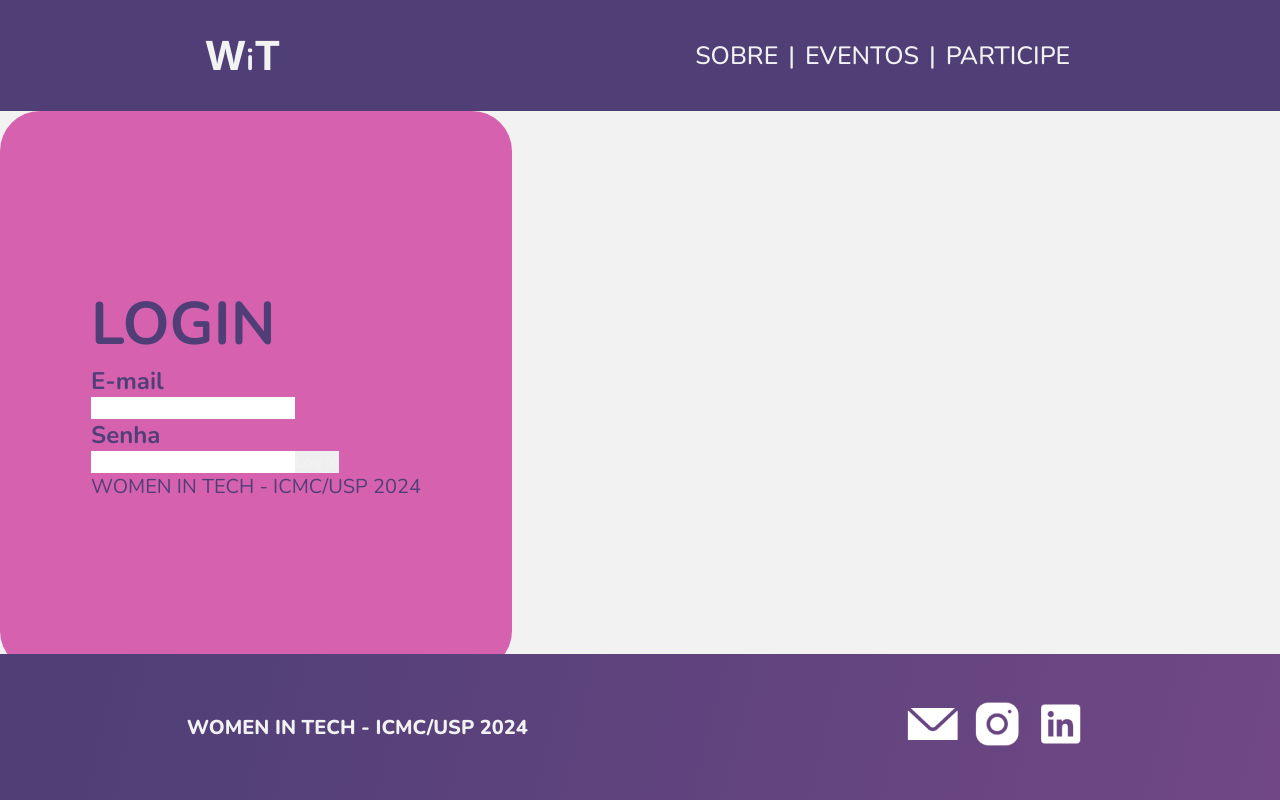
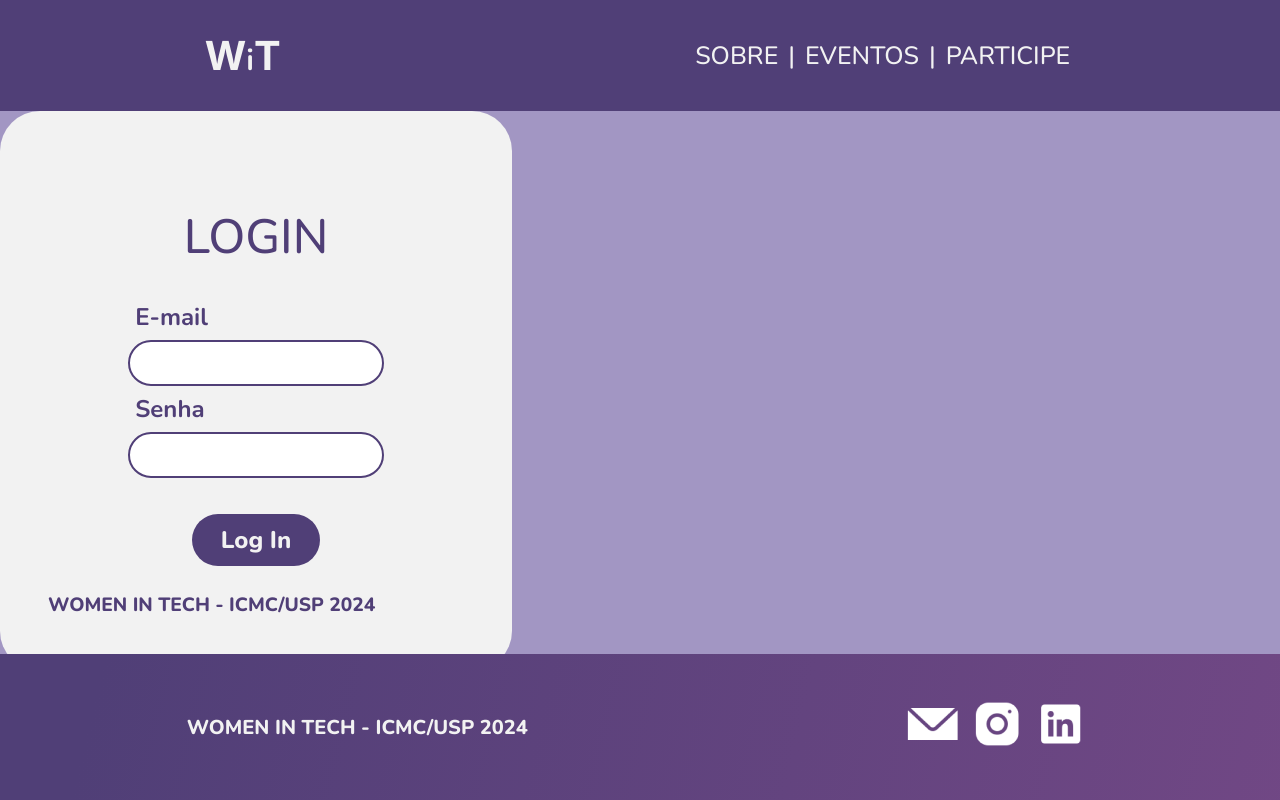
Before and after one commit to WiT-USP/site-wit-front, a React (Create React App) app: page / in a window 1280 px wide. Built offline with nearby package versions, Linux system fonts and the light colour scheme.

Commit message:
HotFix: ajeitando o modal de login

```diff
--- a/src/components/modal-login/index.tsx
+++ b/src/components/modal-login/index.tsx
@@ -6,7 +6,7 @@
     const [email, setEmail] = useState('');
     const [senha, setSenha] = useState('');
 
-    const handleChangeId = (event: any) => {
+    const handleChangeEmail = (event: any) => {
         setEmail(event.target.value);
     };
 
@@ -16,15 +16,17 @@
     return (
         <Container>
             <div className ="modal">
-                <form action="#" method="post">
+                <form className="modal-form" action="#" method="post">
                     <h1>LOGIN</h1>
-                    <h2 className="text">E-mail</h2>
-                    <input type="text" value={email} onChange={handleChangeId} />
-                    <h2 className="text">Senha</h2>
-                    <input type="text" value={senha} onChange={handleChangeSenha} />
-                    <button className="btn" type="submit">Log In</button>
+                    <div id="itens" className="modal">
+                        <h2 className="modal-text">E-mail</h2>
+                        <input className="modal-input" type="text" value={email} onChange={handleChangeEmail} />
+                        <h2 className="modal-text">Senha</h2>
+                        <input className="modal-input" type="text" value={senha} onChange={handleChangeSenha} />
+                    </div>
+                    <button className="modal-btn" type="submit">Log In</button>
                 </form>
-                <p>WOMEN IN TECH - ICMC/USP 2024</p>
+                <p className="modal-p">WOMEN IN TECH - ICMC/USP 2024</p>
             </div>
         </Container>
     )
--- a/src/components/modal-login/style.ts
+++ b/src/components/modal-login/style.ts
@@ -1,7 +1,7 @@
 import { styled } from "styled-components";
 
 export const Container = styled.div`
-    background: var(--cor-rosa);
+    background: var(--cor-branco);
     display: flex;
     height: 70vh;
     width: 40vw;
@@ -11,30 +11,61 @@
     justify-content: center;
 
     h1 {
-        font-weight: 500px;
-        font-size: 60px;
+        font-weight: 500;
+        font-size: 3em;
+        margin: 0.5em;
     }
 
-    h2 {
-        font-weight: 700px;
-        font-size: 24px;
+    .modal-form {
+        display: flex;
+        flex-direction: column;
+        align-items: center;
     }
 
-    form input {
-        border: 1px solid var(--cor-roxo-escuro)
-        border-radius: 60px;
-        adding: 15px;
+    #itens {
+        display: flex;
+        flex-direction: column;
+        align-items: left;
     }
 
-    p {
+    .modal-text {
+        display: flex;
+        text-align: left;
+        align-items: flex-start;
         justify-content: flex-start;
-        font-weight: 800px;
-        font-size: 20px;
-        align-items: flex-end;
+        font-weight: 700;
+        font-size: 1.5em;
+        margin: 0.3em;
     }
 
-    .btn {
-        backgound: var(--cor-roxo-escuro);
-        color: var(--cor-branco)
+    .modal-input {
+        background: (--cor-branco);
+        border: 2px solid var(--cor-roxo-escuro);
+        border-radius: 60px;
+        padding: 10px;
+        width: 20vw;
+        font-type: var(--font-family);
+    }
+
+    .modal-btn {
+        align-items: center;
+        background: var(--cor-roxo-escuro);
+        color: var(--cor-branco);
+        padding: 10px;
+        width: 10vw;
+        border-radius: 60px;
+        font-weight: 800;
+        font-size: 1.5em;
+        margin: 1.5em;
+    }
+
+    .modal-p {
+        text-align: left;
+        font-weight: 800;
+        font-size: 1.2em;
+        position: absolute;
+        bottom: 0;
+        left: 0;
+        margin: 0 0 9.5em 2.5em;
     }
 `;
--- a/src/styles/GlobalStyles.ts
+++ b/src/styles/GlobalStyles.ts
@@ -40,6 +40,6 @@
       }
 
     body {
-        background-color: var(--cor-branco);
+        background-color: var(--cor-roxo-claro);
     }
 `;
```
